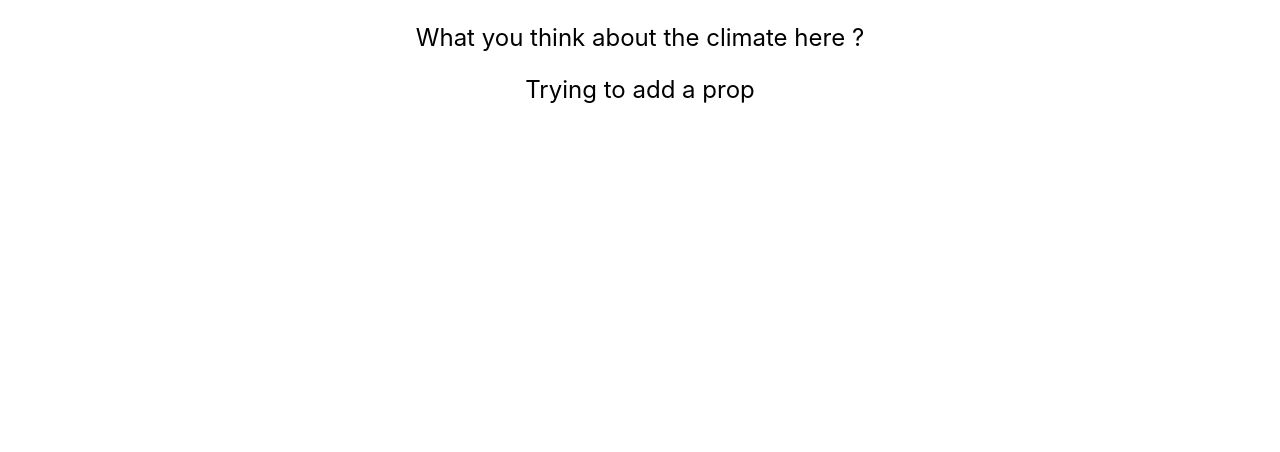
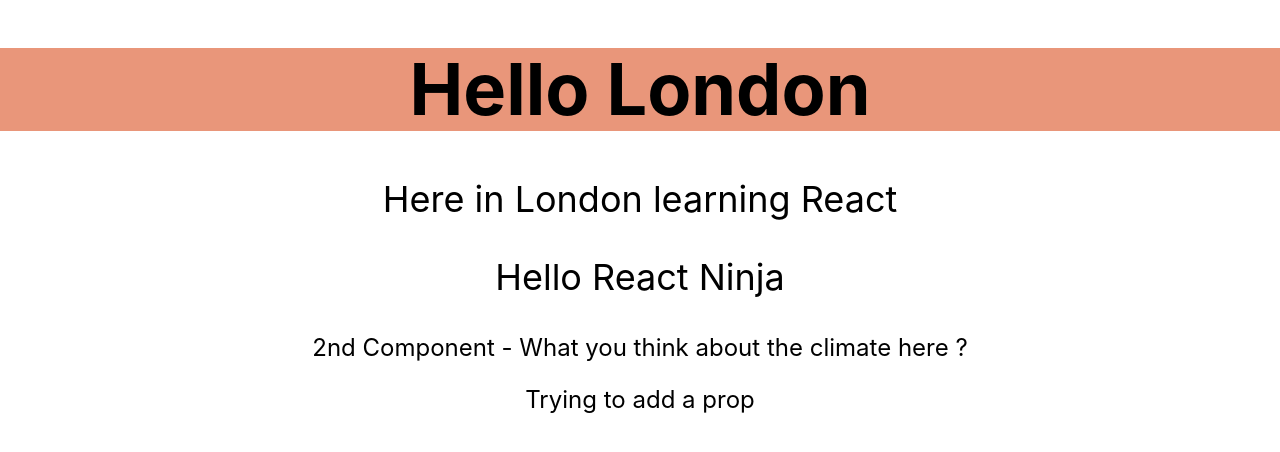
Before and after one commit to Emanuele-20/roboFriends, a React (Create React App) app: page / in a window 1280 px wide. Shown: the top 452 px of the page. Built offline with nearby package versions, Linux system fonts and the light colour scheme.

Commit message:
Commit before an important modify

```diff
--- a/public/index.html
+++ b/public/index.html
@@ -29,6 +29,8 @@
   <body>
     <noscript>You need to enable JavaScript to run this app.</noscript>
     <div id="root"></div>
+    <div id="root2"></div>
+
     <!--
       This HTML file is a template.
       If you open it directly in the browser, you will see an empty page.
--- a/src/Hello.js
+++ b/src/Hello.js
@@ -1,7 +1,7 @@
 import React from 'react';
 import './Hello.css';
 
-
+// Here I'm creating components
 class Hello extends React.Component{
 
 
--- a/src/London.js
+++ b/src/London.js
@@ -9,7 +9,7 @@ class London extends React.Component{
         return(
 
             <div className = "f3 tc">
-            <p >What you think about the climate here ?</p>
+            <p>2nd Component - What you think about the climate here ?</p>
               <p>{this.props.addAProp}</p>
             </div>
 
--- a/src/index.js
+++ b/src/index.js
@@ -9,10 +9,11 @@ import reportWebVitals from './reportWebVitals';
 
 
 
-
+// Here what React Does, I'm rendering React components, written in their own files
 
 ReactDOM.render(  <Hello greeting = {'Hello React Ninja'}/>,  document.getElementById('root')   );
-ReactDOM.render(  <London addAProp = {'Trying to add a prop'}/>, document.getElementById('root')    )
+
+ReactDOM.render(  <London addAProp = {'Trying to add a prop'}/>, document.getElementById('root2')    );
 
 
 
```
